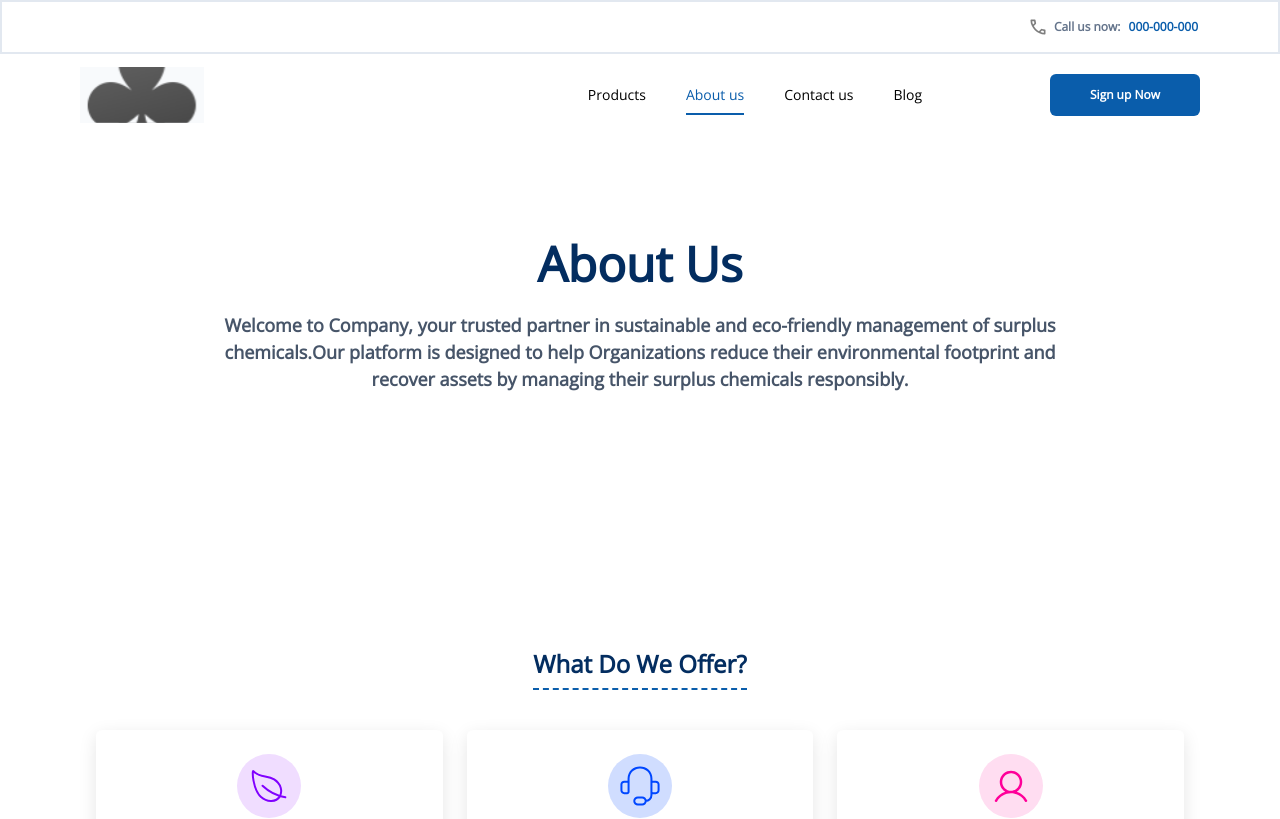
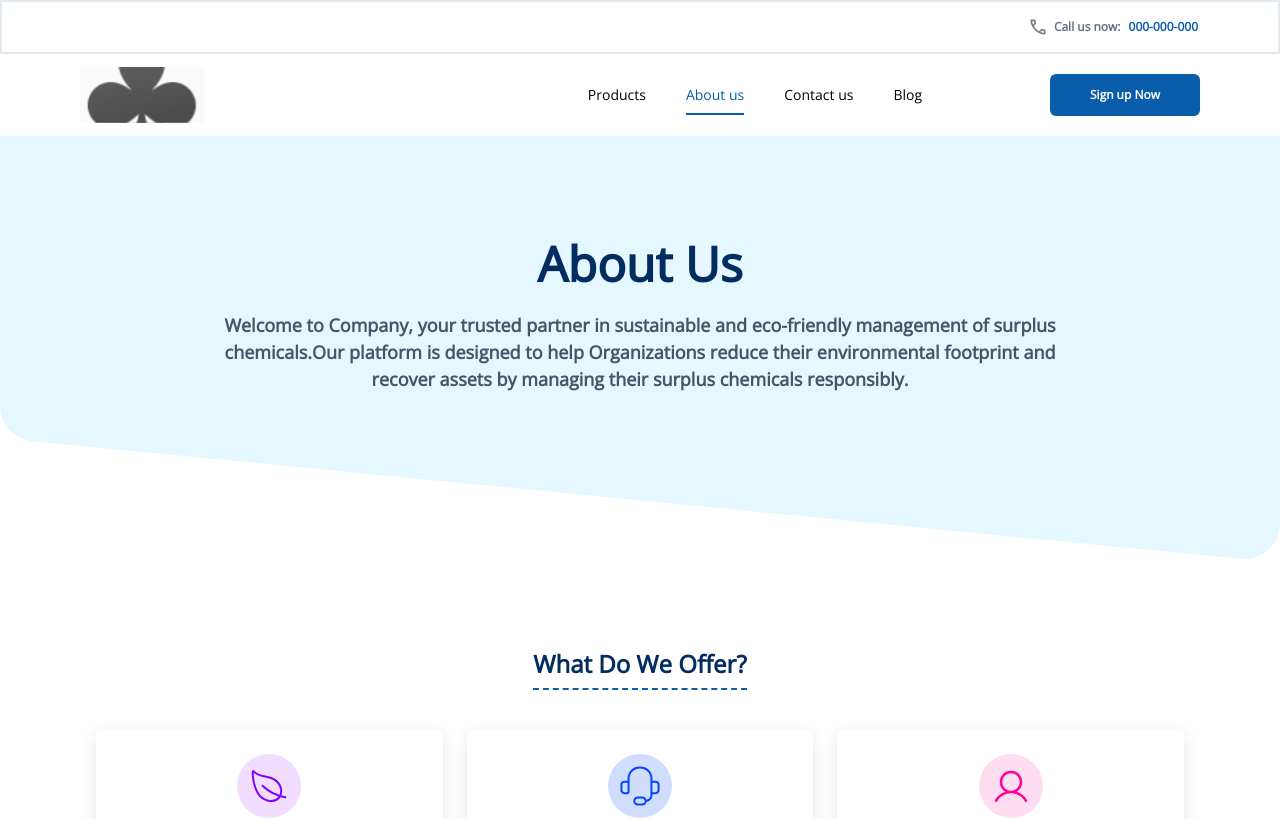
Before and after one commit to Manzi-Cedrick/chemistry-lab-platform, a Next.js app: page /about in a window 1280 px wide. Shown: the top 819 px of the page. Built offline with nearby package versions, Linux system fonts and the light colour scheme.

Commit message:
[add]: display config

```diff
--- a/src/app/(components)/AboutHero.tsx
+++ b/src/app/(components)/AboutHero.tsx
@@ -6,7 +6,7 @@ const HeroSection = () => {
     const { title, body } = jsonData.about.abouthero;
     return (
         <Section className='relative flex justify-start min-h-[80vh] pt-20'>
-            <div className='hidden md:absolute top-[5em] md:top-0 left-0 right-0'>
+            <div className='hidden sm:flex sm:absolute top-[0em] md:top-0 left-0 right-0'>
                 <UpperBlobIcon/>
             </div>
             <div className='z-10 pt-32 md:pt-40 text-center md:px-20'>
```
